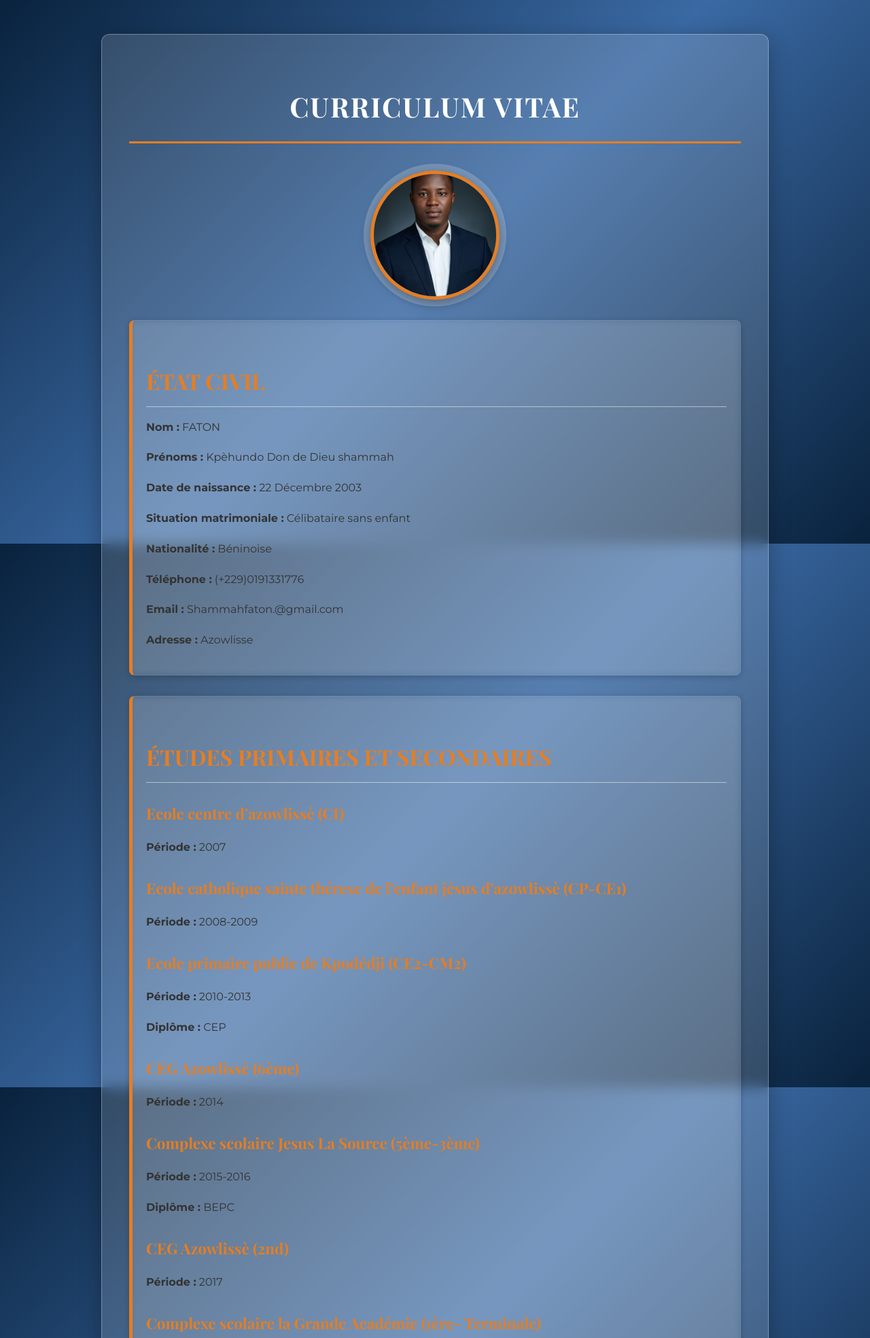
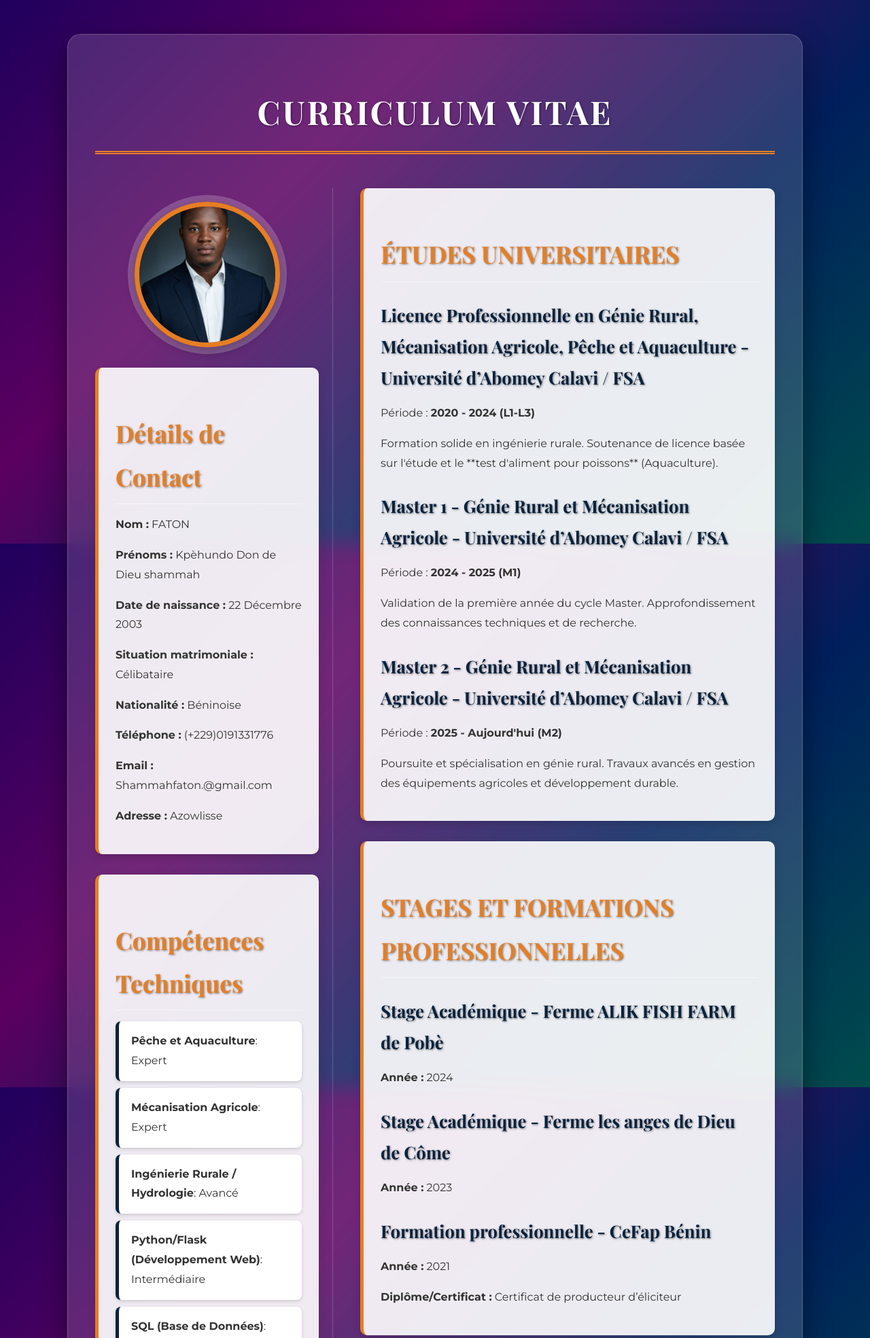
Before and after one commit to shammahfaton229-cpu/mon-cv-web-faton., a Flask app: page / in a window 1280 px wide. Shown: the top 1969 px of the page at 68% size. Run offline with Flask 3, Linux system fonts and the light colour scheme; data comes from the database, SQL or seed files in the repository.

Commit message:
FEAT: Final professional design implemented with 2-column layout and animations

```diff
--- a/static/css/style.css
+++ b/static/css/style.css
@@ -2,12 +2,13 @@
 @import url('https://fonts.googleapis.com/css2?family=Montserrat:wght@400;700&family=Playfair+Display:wght@400;700&display=swap');
 
 :root {
-    --primary-color: #09223db4; /* Bleu profond et professionnel */
-    --secondary-color: #f0f2f573; /* Gris clair pour les fonds de section */
+    --primary-color: #09223D; /* Bleu profond - Utilisation opaque pour la lisibilité */
+    --secondary-color: rgba(255, 255, 255, 0.9); /* Blanc quasi-opaque pour le texte */
     --text-color: #333; /* Texte sombre */
-    --heading-color: #3804049c; /* En-têtes très foncés */
+    --heading-color: #09223D; /* En-têtes en bleu principal */
     --accent-color: #e67e22; /* Une touche d'orange pour l'accentuation */
-    --shadow-light: rgba(0, 0, 0, 0.1);
+    --shadow-dark: rgba(0, 0, 0, 0.4);
+    --shadow-light: rgba(0, 0, 0, 0.15);
 }
 
 body {
@@ -15,10 +16,10 @@ body {
     line-height: 1.8;
     margin: 0;
 
-    /* MODIFICATION POUR LE GLASSPMORHISM: Fond texturé/dégradé */
-    background: linear-gradient(135deg, #09223D, #3A69A3, #09223D);
+    /* GLASSMORPHISM FOND: Dégradé professionnel */
+    background: linear-gradient(135deg, #1f005c, #5b0060, #001f5c, #004c4c);
     background-size: cover;
-    background-attachment: fixed; /* Fixe le fond pour que le flou soit plus visible en scrollant */
+    background-attachment: fixed;
 
     color: var(--text-color);
     display: flex;
@@ -29,70 +30,103 @@ body {
     box-sizing: border-box;
 }
 
-/* Conteneur principal du CV pour une apparence "carte" */
+/* Conteneur principal du CV pour l'effet de verre dépoli */
 .cv-container {
-    /* PROPRIÉTÉS GLASSMORPHISM */
-    background-color: rgba(255, 255, 255, 0.15); /* Transparence légère */
-    backdrop-filter: blur(10px); /* L'effet de verre dépoli */
-    -webkit-backdrop-filter: blur(10px);
-    border: 1px solid rgba(255, 255, 255, 0.3); /* Bordure subtile */
-    box-shadow: 0 8px 32px 0 rgba(0, 0, 0, 0.3); /* Ombre pour la profondeur */
-    /* FIN GLASSMORPHISM */
+    /* GLASSMORPHISM appliqué */
+    background-color: rgba(255, 255, 255, 0.15);
+    backdrop-filter: blur(15px); /* Flou augmenté pour plus d'impact */
+    -webkit-backdrop-filter: blur(15px);
+    border: 1px solid rgba(255, 255, 255, 0.2);
+    box-shadow: 0 15px 40px 0 var(--shadow-dark); /* Ombre forte pour la profondeur */
 
     padding: 40px;
-    border-radius: 12px;
-    max-width: 900px;
-    width: 100%;
+    border-radius: 20px; /* Bords plus arrondis */
+    max-width: 1000px; /* Largeur augmentée pour la grille */
+    width: 95%;
     margin: 20px;
 }
 
-/* Styles des titres */
+/* --- STRUCTURE DE GRILLE 2 COLONNES (Clé du rendu professionnel) --- */
+.grid-layout {
+    display: grid;
+    grid-template-columns: 350px 1fr; /* Colonne latérale plus large pour le contenu clé */
+    gap: 40px;
+    margin-top: 40px;
+}
+
+.sidebar {
+    /* Styles pour la barre latérale (Photo, Contact, Compétences) */
+    padding-right: 20px;
+    border-right: 1px solid rgba(255, 255, 255, 0.2); /* Séparateur subtil */
+}
+
+/* Ajustement pour les petits écrans */
+@media (max-width: 900px) {
+    .grid-layout {
+        grid-template-columns: 1fr; /* Revenir à une seule colonne */
+    }
+    .sidebar {
+        border-right: none;
+        padding-right: 0;
+        border-bottom: 1px solid rgba(255, 255, 255, 0.2);
+        padding-bottom: 20px;
+    }
+}
+/* ----------------------------------------------------------------- */
+
+
+/* Styles des titres (Amélioration de la lisibilité sur le fond clair) */
 h1, h2, h3 {
     font-family: 'Playfair Display', serif;
-    color: #fff; /* Titres en blanc pour contraster avec le Glassmorphism */
+    color: #fff; /* Titres en blanc pour un contraste maximal sur le Glassmorphism */
     margin-top: 30px;
     margin-bottom: 15px;
+    text-shadow: 1px 1px 3px rgba(0, 0, 0, 0.5); /* Légère ombre pour plus de pop */
 }
 
 h1 {
-    font-size: 2.5em;
+    font-size: 3em;
     text-align: center;
     color: #fff;
     text-transform: uppercase;
-    letter-spacing: 2px;
-    border-bottom: 3px solid var(--accent-color); /* Utilise l'accent pour la séparation */
+    letter-spacing: 3px;
+    border-bottom: 5px double var(--accent-color);
     padding-bottom: 15px;
-    margin-bottom: 40px;
+    margin-bottom: 50px;
 }
 
 h2 {
-    font-size: 2em;
+    font-size: 2.2em;
     color: var(--accent-color);
-    border-bottom: 1px solid rgba(255, 255, 255, 0.5); /* Séparation blanche et transparente */
+    border-bottom: 1px solid rgba(255, 255, 255, 0.4);
     padding-bottom: 8px;
     margin-top: 40px;
 }
 
 h3 {
-    font-size: 1.4em;
-    color: var(--accent-color);
+    font-size: 1.6em;
+    color: var(--primary-color);
     margin-top: 25px;
 }
 
-/* Styles pour les sections individuelles (Blocs) */
+/* Styles pour les sections individuelles (Blocs) - Forte lisibilité */
 .section {
     margin-bottom: 30px;
-    padding: 20px;
+    padding: 25px;
 
-    /* GLASSMORPHISM LÉGER SUR LES SECTIONS */
-    background-color: rgba(255, 255, 255, 0.05); /* Plus transparent que le conteneur principal */
-    backdrop-filter: blur(5px);
-    -webkit-backdrop-filter: blur(5px);
-    border: 1px solid rgba(255, 255, 255, 0.1);
+    /* Base de la section en blanc presque opaque pour un meilleur contraste */
+    background-color: var(--secondary-color);
+    border-left: 5px solid var(--accent-color);
+    border-radius: 10px;
+    box-shadow: 0 4px 12px var(--shadow-light);
 
-    border-left: 5px solid var(--accent-color);
-    border-radius: 8px;
-    box-shadow: 0 2px 8px rgba(0, 0, 0, 0.2);
+    /* ANIMATION SUBTILE */
+    transition: transform 0.3s ease, box-shadow 0.3s ease;
+}
+
+.section:hover {
+    transform: translateY(-5px); /* Remonte pour l'effet "poli" */
+    box-shadow: 0 18px 30px rgba(0, 0, 0, 0.5); /* Ombre plus prononcée au survol */
 }
 
 /* Styles des listes de compétences */
@@ -102,39 +136,48 @@ ul {
 }
 
 ul li {
-    background-color: rgba(255, 255, 255, 0.9); /* Rendre le texte plus lisible ici */
+    background-color: white; /* Rendu blanc pour une lisibilité parfaite */
     margin-bottom: 10px;
-    padding: 12px 15px;
-    border-left: 4px solid var(--primary-color);
-    border-radius: 6px;
-    box-shadow: 0 1px 3px var(--shadow-light);
+    padding: 15px 18px;
+    border-left: 5px solid var(--primary-color);
+    border-radius: 8px;
+    box-shadow: 0 2px 5px var(--shadow-light);
+
+    /* ANIMATION SUBTILE */
+    transition: transform 0.2s ease, border-left 0.2s ease;
+    cursor: default;
+}
+
+ul li:hover {
+    transform: scale(1.03); /* Grossit légèrement */
+    border-left: 8px solid var(--accent-color); /* Met l'accent en avant */
 }
 
 /* Image de profil */
 .profile-img {
     display: block;
     margin: 20px auto 30px auto;
-    border-radius: 50%; /* Image ronde pour un look moderne */
-    border: 5px solid var(--accent-color);
-    box-shadow: 0 0 0 10px rgba(255, 255, 255, 0.2), 0 5px 15px rgba(0, 0, 0, 0.5);
-    width: 180px;
-    height: 180px;
+    border-radius: 50%;
+    border: 7px solid var(--accent-color);
+    box-shadow: 0 0 0 10px rgba(255, 255, 255, 0.2), 0 5px 15px var(--shadow-dark);
+    width: 200px; /* Légèrement plus grande */
+    height: 200px;
     object-fit: cover;
     cursor: pointer;
-    transition: transform 0.2s ease-in-out;
+    transition: transform 0.2s ease-in-out, border 0.2s;
 }
 
 .profile-img:hover {
     transform: scale(1.05);
+    border: 7px solid var(--primary-color);
 }
 
-/* Formulaire de contact (Ajusté pour la transparence) */
+/* Formulaire de contact (Maintenu lisible et propre) */
 .contact-form {
-    background-color: rgba(255, 255, 255, 0.2);
-    backdrop-filter: blur(3px);
-    padding: 30px;
-    border-radius: 10px;
-    box-shadow: 0 5px 15px rgba(0, 0, 0, 0.3);
+    background-color: var(--secondary-color); /* Blanc quasi-opaque */
+    padding: 35px;
+    border-radius: 15px;
+    box-shadow: 0 8px 20px var(--shadow-dark);
     margin-top: 40px;
 }
 
--- a/templates/index.html
+++ b/templates/index.html
@@ -1,7 +1,7 @@
 <!DOCTYPE html>
 <html>
 <head>
-    <title>Curriculum Vitae - FATON Kpèhundo</title>
+    <title>Curriculum Vitae - FATON Kpèhundo Don de Dieu Shammah</title>
     <meta charset="UTF-8">
 
     <link rel="preconnect" href="https://fonts.googleapis.com">
@@ -14,14 +14,18 @@
     <div class="cv-container">
         <h1>CURRICULUM VITAE</h1>
 
+        <div class="grid-layout">
+
+            <div class="sidebar">
+
                 <img src="{{ url_for('static', filename='img/moi.jpg') }}" alt="Ma photo" class="profile-img" id="myImg">
 
-        <div class="section">
-            <h2>ÉTAT CIVIL</h2>
+                <div class="section contact-info">
+                    <h2>Détails de Contact</h2>
                     <p><strong>Nom :</strong> FATON</p>
                     <p><strong>Prénoms :</strong> Kpèhundo Don de Dieu shammah</p>
                     <p><strong>Date de naissance :</strong> 22 Décembre 2003</p>
-            <p><strong>Situation matrimoniale :</strong> Célibataire sans enfant</p>
+                    <p><strong>Situation matrimoniale :</strong> Célibataire</p>
                     <p><strong>Nationalité :</strong> Béninoise</p>
                     <p><strong>Téléphone :</strong> (+229)0191331776</p>
                     <p><strong>Email :</strong> Shammahfaton.@gmail.com</p>
@@ -29,17 +33,27 @@
                 </div>
 
                 <div class="section">
-            <h2>ÉTUDES PRIMAIRES ET SECONDAIRES</h2>
-            {% for edu in educations %}
-            <div>
-                <h3>{{ edu.etablissement }} ({{ edu.niveau }})</h3>
-                <p><strong>Période :</strong> {{ edu.periode }}</p>
-                {% if edu.diplome %}
-                    <p><strong>Diplôme :</strong> {{ edu.diplome }}</p>
-                {% endif %}
+                    <h2>Compétences Techniques</h2>
+                    <ul>
+                    {% for comp in competences %}
+                        <li><strong>{{ comp.nom }}</strong>: {{ comp.niveau }}</li>
+                    {% endfor %}
+                    </ul>
                 </div>
-            {% endfor %}
+
+                <div class="section">
+                    <h2>Compétences Linguistiques</h2>
+                    <p><strong>Langue parlée et écrite :</strong> Français</p>
+                    <p><strong>Langues parlées :</strong> Wémè, Fon</p>
                 </div>
+
+                <div class="section">
+                    <p class="final-statement">Je certifie exactes les informations ci-dessus mentionnées.</p>
+                </div>
+
+            </div>
+
+            <div class="main-details">
 
                 <div class="section">
                     <h2>ÉTUDES UNIVERSITAIRES</h2>
@@ -66,33 +80,30 @@
                 </div>
 
                 <div class="section">
-            <h2>COMPÉTENCES TECHNIQUES</h2>
-            <ul>
-            {% for comp in competences %}
-                <li><strong>{{ comp.nom }}</strong>: {{ comp.niveau }}</li>
+                    <h2>ÉTUDES PRIMAIRES ET SECONDAIRES</h2>
+                    {% for edu in educations %}
+                    <div>
+                        <h3>{{ edu.etablissement }} ({{ edu.niveau }})</h3>
+                        <p><strong>Période :</strong> {{ edu.periode }}</p>
+                        {% if edu.diplome %}
+                            <p><strong>Diplôme :</strong> {{ edu.diplome }}</p>
+                        {% endif %}
+                    </div>
                     {% endfor %}
-            </ul>
-        </div>
-
-        <div class="section">
-            <h2>COMPÉTENCES LINGUISTIQUES</h2>
-            <p><strong>Langue parlée et écrite :</strong> Français</p>
-            <p><strong>Langues parlées :</strong> Wémè, Fon</p>
-            <br>
-            <p class="final-statement">Je certifie exactes les informations ci-dessus mentionnées.</p>
                 </div>
 
                 <div class="section contact-form">
                     <h2>CONTACTEZ-MOI</h2>
-
                     <p>Pour me contacter directement, veuillez utiliser le formulaire sécurisé ci-dessous. Je vous répondrai dans les plus brefs délais.</p>
-
                     <a href="https://form.jotform.com/252686254072056" target="_blank" class="jotform-button">
                         Ouvrir le formulaire de contact
                     </a>
+                </div>
 
             </div>
 
+        </div>
+        </div>
 
     <div id="myModal" class="modal">
       <span class="close">&times;</span>
```
Also changed, not shown: other parts of static/css/style.css (+35 -32 lines). Lines whose indentation alone changed are shown as unchanged.
